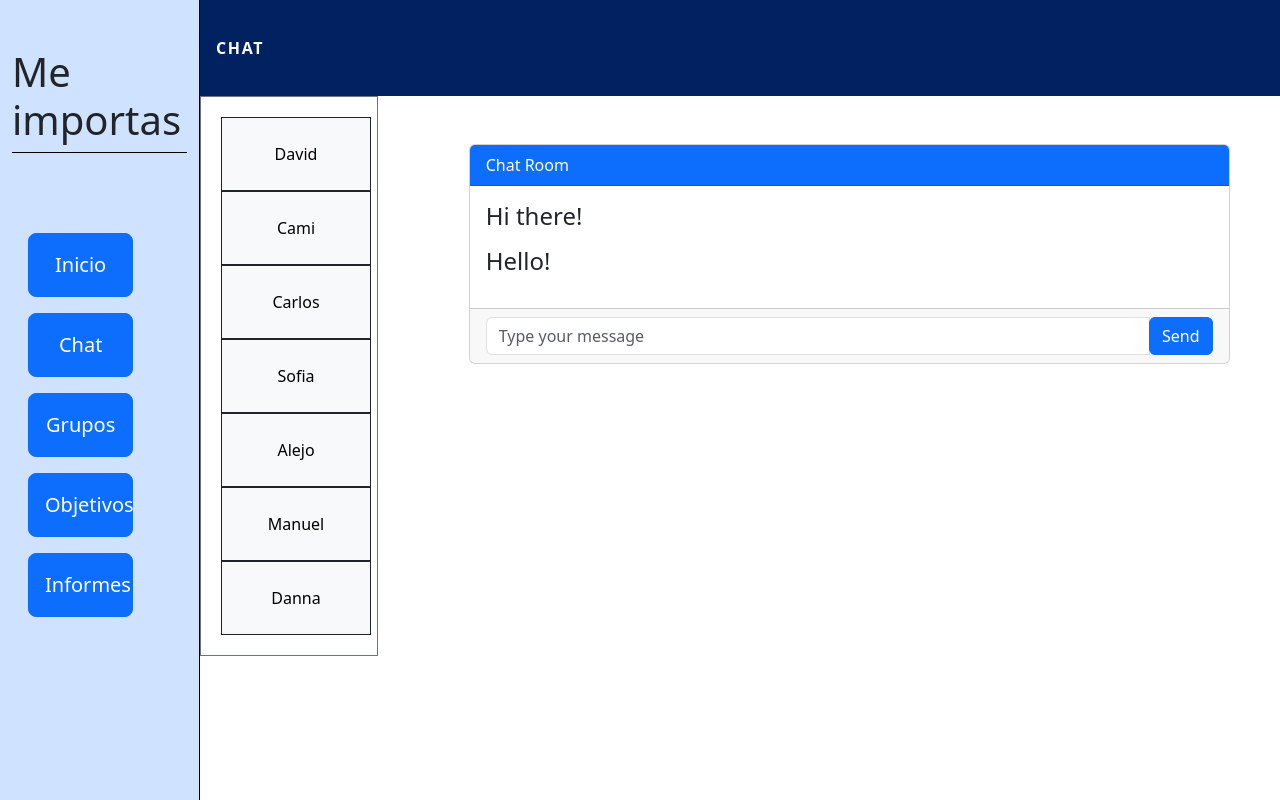
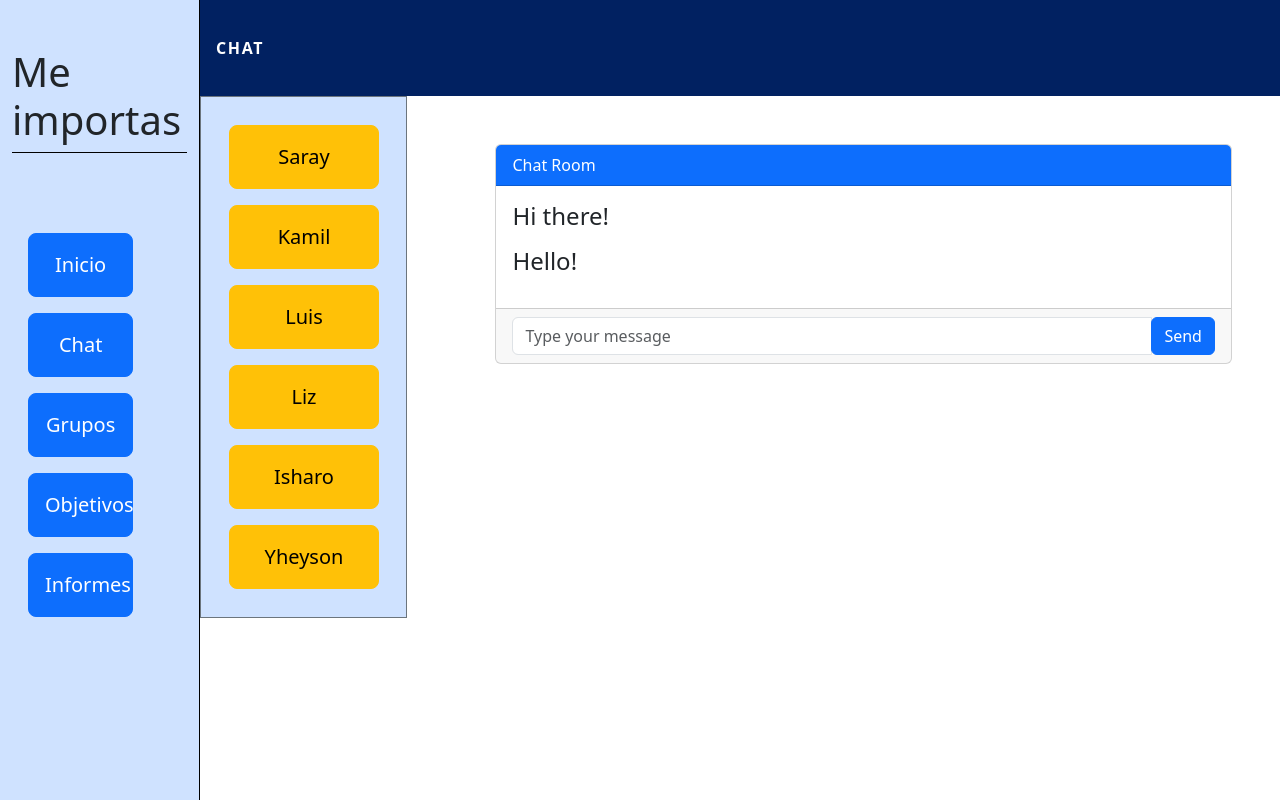
Before and after one commit to luis-alvarez1/me-importas-web, a React (Create React App) app: page /Chat in a window 1280 px wide. Shown: the top 800 px of the page. Built offline with nearby package versions, Linux system fonts and the light colour scheme.

Commit message:
Mejora de el diseño de el menú y el editor de perfil

```diff
--- a/src/componentes/Menu.jsx
+++ b/src/componentes/Menu.jsx
@@ -3,6 +3,7 @@ import "bootstrap/dist/css/bootstrap.min.css";
 import { Link } from "react-router-dom";
 
 const Menu = () => {
+  const routeStyles = { display: "block", width: "400%" }
   return (
     <div className="container-fluid bg-primary-subtle border-end border-black vh-100">
       <div className="col my-5 border-bottom border-black">
@@ -13,35 +14,35 @@ const Menu = () => {
           <Link
             to="/Home"
             className="btn btn-primary mt-3 btn-lg p-3"
-            style={{ display: "block", width: "400%" }}
+            style={routeStyles}
           >
             Inicio
           </Link>
           <Link
             to="/Chat"
             className="btn btn-primary mt-3 btn-lg p-3"
-            style={{ display: "block", width: "400%" }}
+            style={routeStyles}
           >
             Chat
           </Link>
           <Link
             to="/Grupos"
             className="btn btn-primary mt-3 btn-lg p-3"
-            style={{ display: "block", width: "400%" }}
+            style={routeStyles}
           >
             Grupos
           </Link>
           <Link
             to="/Objetivos"
             className="btn btn-primary mt-3 btn-lg p-3"
-            style={{ display: "block", width: "400%" }}
+            style={routeStyles}
           >
             Objetivos
           </Link>
           <Link
             to="/Informes"
             className="btn btn-primary mt-3 btn-lg p-3"
-            style={{ display: "block", width: "400%" }}
+            style={routeStyles}
           >
             Informes
           </Link>
--- a/src/componentes/Navinci.js
+++ b/src/componentes/Navinci.js
@@ -7,22 +7,21 @@ const Navinci = () => {
     <Popover>
       <Popover.Header as="h2">Perfil</Popover.Header>
       <Popover.Body>
-        <div className="card m-3 mx-5" style={{ maxWidth: "540px" }}>
+        <div className="container card m-3 mx-1">
           <div className="row">
-            <div className="col-md-4">
+            <div className="col-md-5 mt-5">
               <img
                 src="https://encrypted-tbn0.gstatic.com/images?q=tbn:ANd9GcSppkoKsaYMuIoNLDH7O8ePOacLPG1mKXtEng&usqp=CAU"
                 className="img-fluid rounded-start"
               />
             </div>
-            <div className="d-flex">
+            <div className="col d-flex">
               <div className="card-body">
-                <h5 className="card-title">Name</h5>
                 <p className="card-text">
                   Estudiante del instituto icolven del grado 10
                 </p>
                 <Link to="/Perfil" class="btn btn-primary" type="submit">
-                  editar perfil
+                  Editar
                 </Link>
               </div>
             </div>
--- a/src/pages/Chat.jsx
+++ b/src/pages/Chat.jsx
@@ -26,72 +26,57 @@ const Chat = () => {
         </nav>
         <div className="d-flex">
           <div
-            className="border border-secondary p-3 overflow-y-auto"
-            style={{ width: "200px" }}
+            className="border border-secondary p-3 bg-primary-subtle overflow-y-auto"
+            style={{ width: "15rem" }}
           >
             <ul className="menu-list list-unstyled p-1 m-0">
-              <li className="list1">
-                <a
-                  href="#"
-                  className="text-decoration-none text-bg-light d-block border border-secondary p-4 text-center cursor-pointer border-dark"
+              <li>
+                <button
+                  className="btn btn-warning btn-lg p-3 m-2"
                   style={{ width: "150px" }}
                 >
-                  David
-                </a>
+                  Saray
+                </button>
               </li>
-              <li className="list1">
-                <a
-                  href="#"
-                  className="text-decoration-none text-bg-light d-block border border-secondary p-4 text-center cursor-pointer border-dark"
+              <li>
+                <button
+                  className="btn btn-warning btn-lg p-3 m-2"
                   style={{ width: "150px" }}
                 >
-                  Cami
-                </a>
+                  Kamil
+                </button>
               </li>
-              <li className="list1">
-                <a
-                  href="#"
-                  className="text-decoration-none text-bg-light d-block border border-secondary p-4 text-center cursor-pointer border-dark"
+              <li>
+                <button
+                  className="btn btn-warning btn-lg p-3 m-2"
                   style={{ width: "150px" }}
                 >
-                  Carlos
-                </a>
+                  Luis
+                </button>
               </li>
-              <li className="list1">
-                <a
-                  href="#"
-                  className="text-decoration-none text-bg-light d-block border border-secondary p-4 text-center cursor-pointer border-dark"
+              <li>
+                <button
+                  className="btn btn-warning btn-lg p-3 m-2"
                   style={{ width: "150px" }}
                 >
-                  Sofia
-                </a>
+                  Liz
+                </button>
               </li>
-              <li className="list1">
-                <a
-                  href="#"
-                  className="text-decoration-none text-bg-light d-block border border-secondary p-4 text-center cursor-pointer border-dark"
+              <li>
+                <button
+                  className="btn btn-warning btn-lg p-3 m-2"
                   style={{ width: "150px" }}
                 >
-                  Alejo
-                </a>
+                  Isharo
+                </button>
               </li>
-              <li className="list1">
-                <a
-                  href="#"
-                  className="text-decoration-none text-bg-light d-block border border-secondary p-4 text-center cursor-pointer border-dark"
+              <li>
+                <button
+                  className="btn btn-warning btn-lg p-3 m-2"
                   style={{ width: "150px" }}
                 >
-                  Manuel
-                </a>
-              </li>
-              <li className="list1">
-                <a
-                  href="#"
-                  className="text-decoration-none text-bg-light d-block border border-secondary p-4 text-center cursor-pointer border-dark"
-                  style={{ width: "150px" }}
-                >
-                  Danna
-                </a>
+                  Yheyson
+                </button>
               </li>
             </ul>
           </div>
--- a/src/pages/Perfil.jsx
+++ b/src/pages/Perfil.jsx
@@ -1,40 +1,82 @@
 import React from "react";
+import Menu from "../componentes/Menu";
 
 const Perfil = () => {
   return (
-    <div
-      className="container d-flex justify-content-center align-items-center"
-      style={{ minHeight: "100vh" }}
+    <div>
+      <nav
+        className="navbar navbar-expand-lg d-flex vw-100"
+        style={{ backgroundColor: "#012161" }}
       >
-      <div className="card border border-black">
-        <h2>perfil</h2>
-        <div className="card-body d-flex align-items-center border border-black">
+        <ul
+          className="navbar-nav d-flex align-items-center m-0"
+          style={{ height: "5rem" }}
+        >
+          <li
+            className="nav-item fw-bold text-white text-uppercase list-unstyled"
+            style={{ letterSpacing: "0.1rem", margin: "0 1rem" }}
+          >
+            Editar perfil
+          </li>
+        </ul>
+      </nav>
+      <div className="container d-flex justify-content-center align-items-center m-5">
+        <div className="card">
+          <div className="text-center">
+          <h2 className="">Perfil</h2>
+          </div>
+          <div className="card-body d-flex align-items-center">
+            <div className="col">
               <img
                 src="https://encrypted-tbn0.gstatic.com/images?q=tbn:ANd9GcSppkoKsaYMuIoNLDH7O8ePOacLPG1mKXtEng&usqp=CAU"
                 className="card-img-top img-fluid" /* Agrega la clase img-fluid aquí */
                 alt="Imagen de perfil"
               />
-          <button className="btn btn-primary ms-3">Cambiar perfil</button>
+            </div>
+            <div className="col d-flex flex-column justify-items-center align-items-center">
+              <button className="btn btn-primary ms-3 w-50 m-2">Cambiar perfil</button>
+              <button className="btn btn-danger ms-3 w-50 m-2">Cancelar</button>
+            </div>
           </div>
           <br />
           <form>
-          <div className="mb-3 d-flex">
-            <label className="form-label">Nombre</label>
-            <input type="text" className="form-control border mx-3 border-black" />
+            <div className="col d-flex justify-items-center">
+            <div className="container m-4">
+              <label for="name" className="form-label">
+                Nombre completo
+              </label>
+              <input
+                type="text"
+                className="form-control"
+                id="name"
+                placeholder="Tu nombre completo"
+              />
             </div>
-          <div className="mb-3 d-flex">
-            <label className="form-label">Apellidos</label>
-            <input type="text" className="form-control border mx-3 border-black" />
+            <div className="container m-4">
+              <label for="exampleFormControlInput1" className="form-label">
+                Correo
+              </label>
+              <input
+                type="email"
+                className="form-control"
+                id="exampleFormControlInput1"
+                placeholder="name@example.com"
+              />
             </div>
-          <div className="mb-3 d-flex">
-            <label className="form-label">Correo</label>
-            <input type="text" className="form-control border mx-3 border-black" />
             </div>
-          <div className="mb-3 d-flex">
-            <label className="form-label">Descripción</label>
-            <input type="text" className="form-control border mx-3 border-black" />
+            <div className="container m-4">
+              <label for="description" className="form-label">
+                Descripción
+              </label>
+              <input
+                type="text"
+                className="form-control w-75"
+                id="description"
+                placeholder="Describete"
+              />
             </div>
           </form>
+        </div>
       </div>
     </div>
   );
```
Lines whose indentation alone changed are shown as unchanged.
